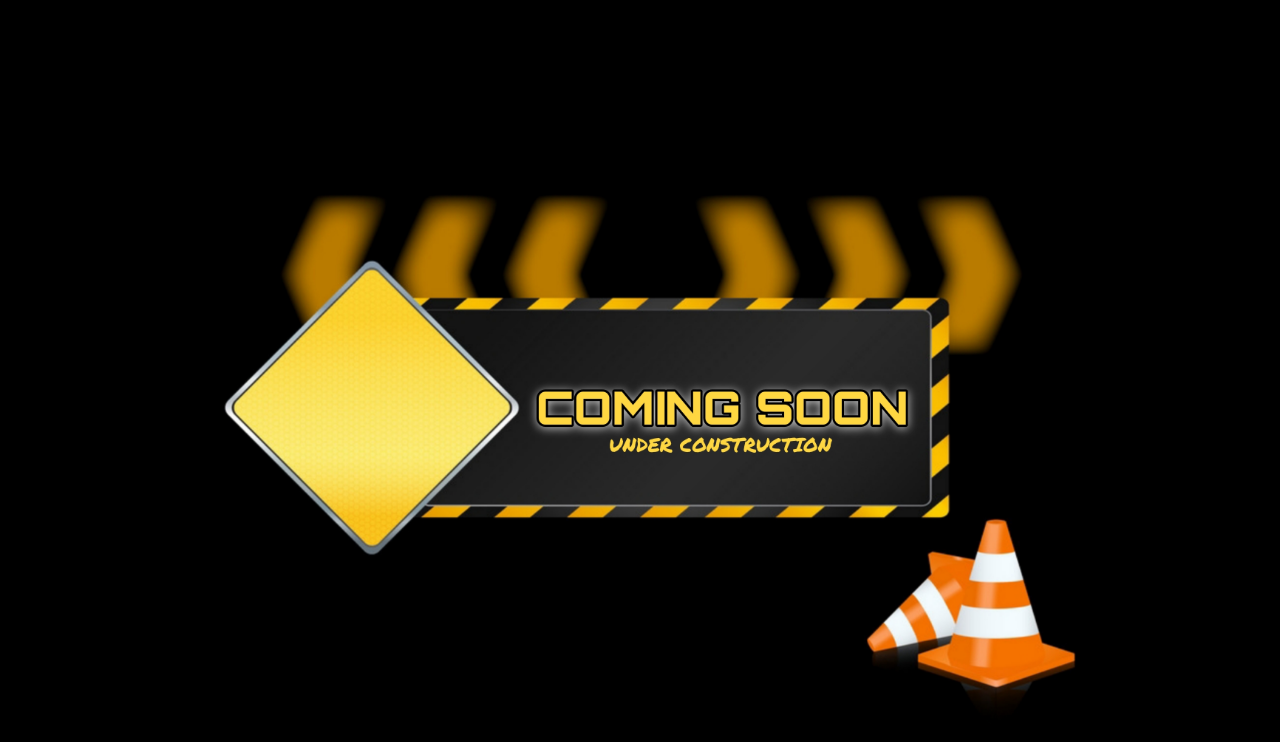
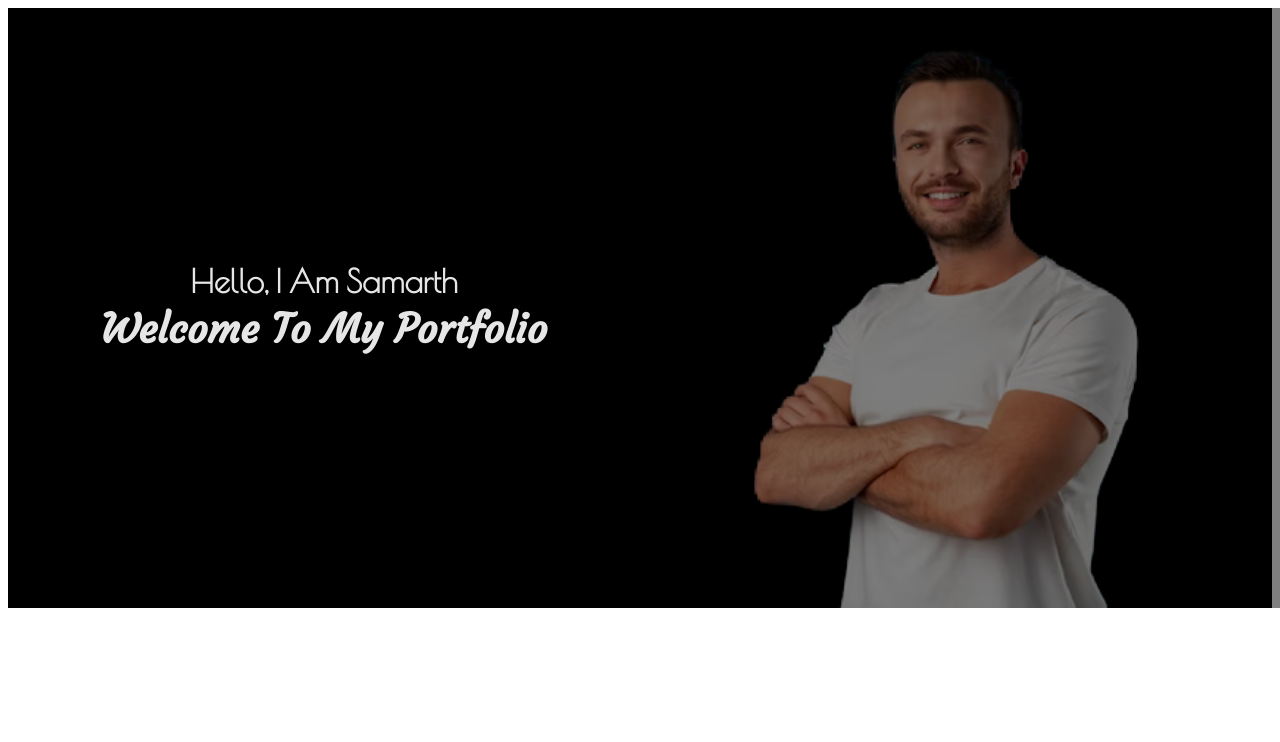
Before and after one commit to NaikSamarth/myTask.github.io, a plain HTML site: page index.html in a window 1280 px wide. Drawn offline with nearby package versions, Linux system fonts and the light colour scheme.

Commit message:
Replace and added some files

```diff
--- /dev/null
+++ b/css/banner_mediaQuery.css
@@ -0,0 +1,15 @@
+@media screen and (max-width:640px){
+    .banner-overlay-img {
+        background-size: cover;
+        background-position: center;
+    }
+    .banner-text {
+        width: 100%;
+    }
+    h1.banner-text-heading {
+        font-size: 1.5em;
+    }
+    h1.banner-sub-heading {
+        font-size: 2em;
+    }
+}
--- /dev/null
+++ b/css/style.css
@@ -0,0 +1,53 @@
+/* font family for banner heading */
+@import url('https://fonts.googleapis.com/css?family=Poiret One&display=swap');
+@import url('https://fonts.googleapis.com/css?family=Courgette&display=swap');
+/* font family for heading */
+@import url('https://fonts.googleapis.com/css?family=Bebas Neue&display=swap');
+/* font family for sub heading */
+@import url('https://fonts.googleapis.com/css?family=Poiret One&display=swap');
+/* font family for text */
+@import url('https://fonts.googleapis.com/css?family=Montserrat&display=swap');
+
+section#banner{
+    background-color: #000;
+    background-size: contain;
+    background-position: center;
+    height: 75vh;
+}
+.banner-overlay-img {
+    min-height: -webkit-fill-available;
+    background-image: url(/profile_pic.png);
+    background-repeat: no-repeat;
+    background-size: contain;
+    background-position: bottom right;
+}
+.banner-inside::before {
+    content: "";
+    height: 75vh;
+    width: 100%;
+    background-color: black;
+    position: absolute;
+    opacity: 0.5;
+}
+.banner-text {
+    display: flex;
+    flex-direction: column;
+    justify-content: center;
+    position: relative;
+    height: 75vh;
+    width: 50%;
+}
+h1.banner-text-heading {
+    color: #fff;
+    text-align: center;
+    font-size: 2em;
+    opacity: 0.9;
+    font-family: 'Poiret One', sans-serif;
+    margin: 2px;
+}
+h1.banner-sub-heading {
+    font-size: 2.5em;
+    opacity: 0.9;
+    font-family: 'Courgette', sans-serif;
+    margin: 2px;
+}
--- a/index.html
+++ b/index.html
@@ -4,37 +4,22 @@
     <meta charset="UTF-8">
     <meta http-equiv="X-UA-Compatible" content="IE=edge">
     <meta name="viewport" content="width=device-width, initial-scale=1.0">
+
+    <link rel="stylesheet" href="/css/style.css">
+    <link rel="stylesheet" href="/css/banner_mediaQuery.css">
+
     <title>Under Contrction - Comming soon</title>
 </head>
-<style>
-    body {
-        height: 100vh;
-        display: flex;
-        flex-direction: column;
-        justify-content: center;
-        align-items: center;
-        background-image: url(bg-img.jpg);
-        background-repeat: no-repeat;
-        background-position: center;
-        background-size: cover;
-    }
-    h1 {
-        font-size: 1.5em;
-        text-align: center;
-        font-family: serif;
-        text-shadow: #fff 1px 0 5px;
-        animation-name: jump;
-        animation-duration: 4s;
-        animation-iteration-count: infinite;
-        margin: 10px;
-    }
-    @keyframes jump {
-        0% {transform: translateY(-10px);}
-        50% {transform: translateY(10px);}
-        100% {transform: translateY(-10px);}
-    }
-</style>
 <body>
-    <!-- <h1>SAMARTH</h1> -->
+    <section id="banner">
+        <div class="banner-overlay-img">
+            <div class="banner-inside">
+                <div class="banner-text">
+                    <h1 class="banner-text-heading">Hello, I Am Samarth</h1>
+                    <h1 class="banner-text-heading banner-sub-heading">Welcome To My Portfolio</h1>
+                </div>
+            </div>
+        </div>
+    </section>
 </body>
 </html>
```
Also changed, not shown: bg-img.jpg (deleted), profile_pic.png (added).
